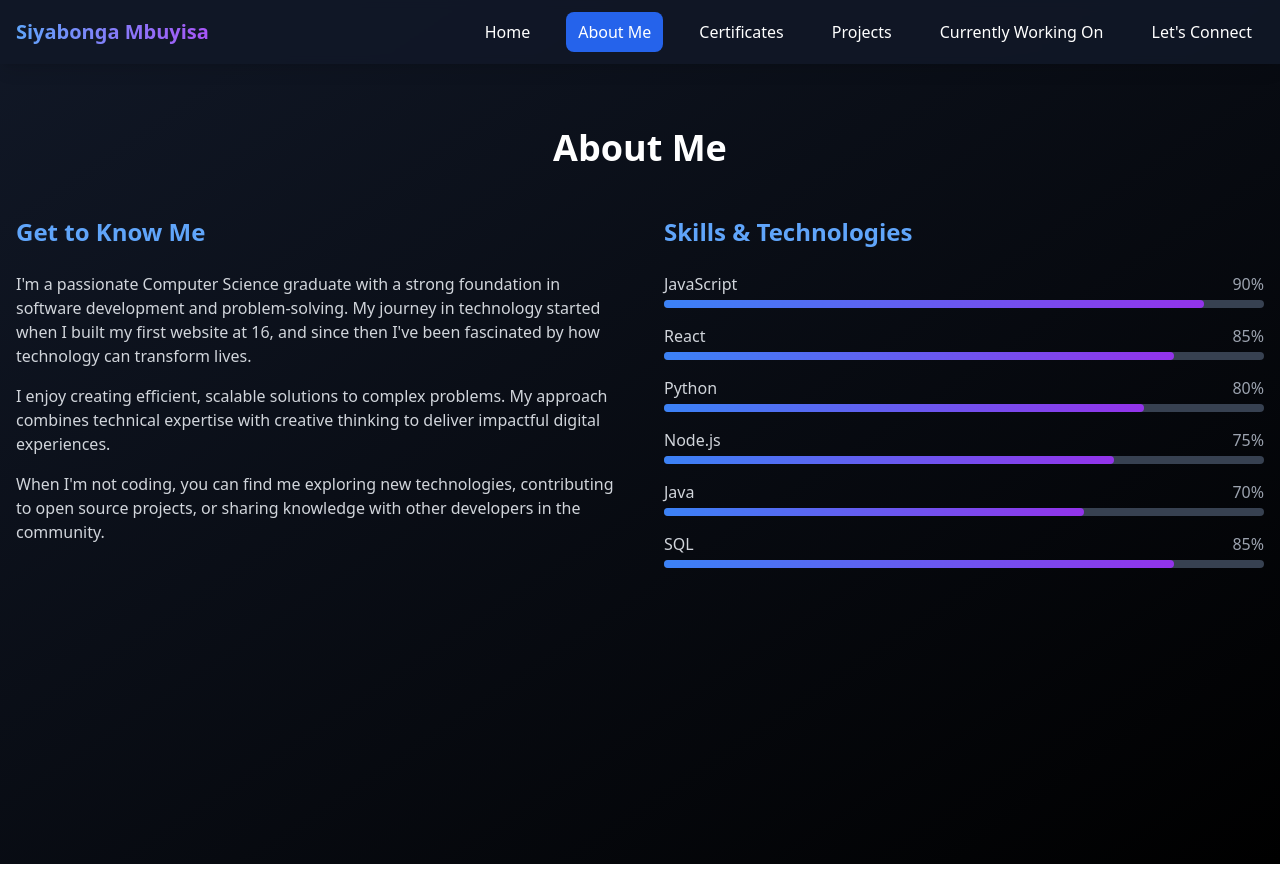
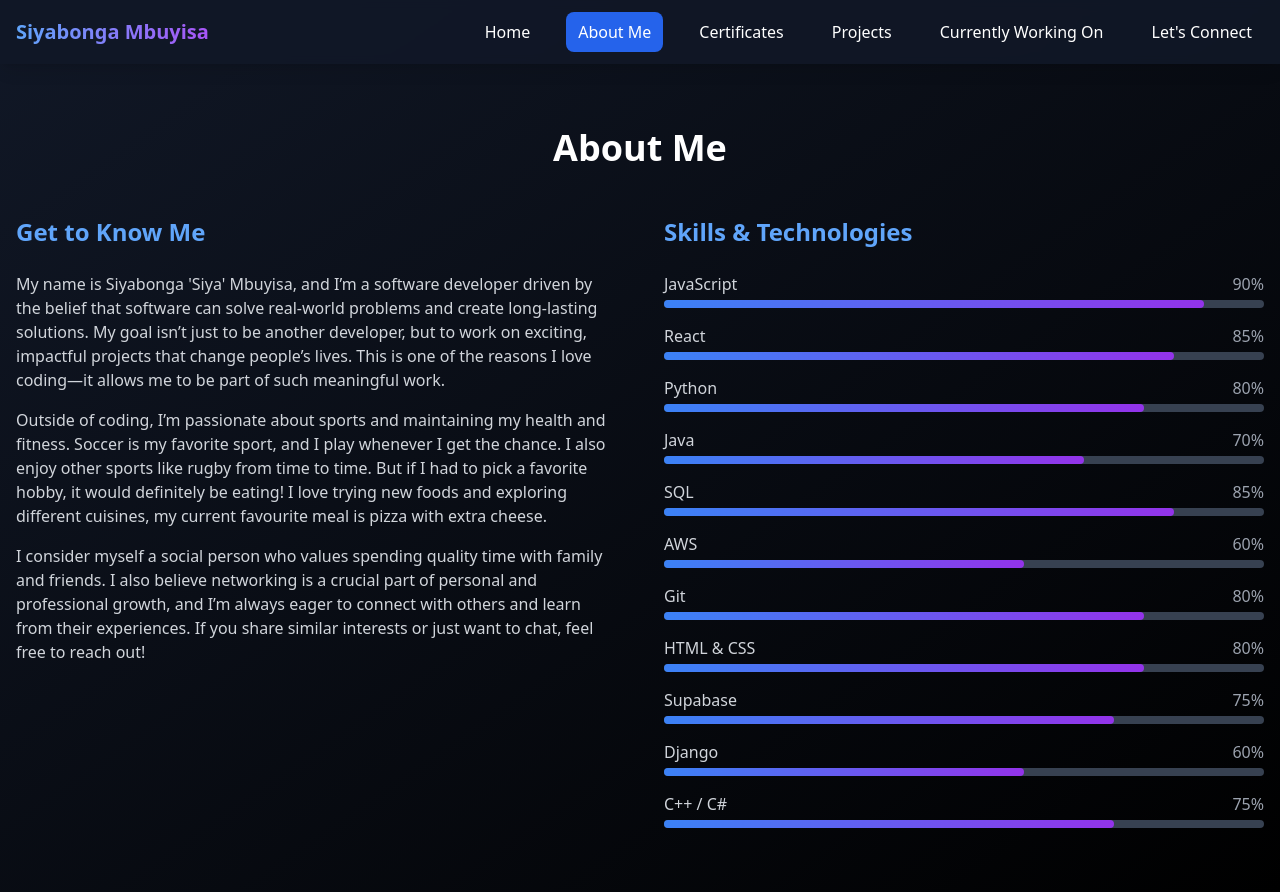
Before and after one commit to Siya2-0/siyabonga-mbuyisa-2, a React (Create React App) app in the folder siyabonga-mbuyisa-2/: page / in a window 1280 px wide. Both pictures are taken after a click on the button "About Me". Before the commit the page ends 864 px from the top, so only its background shows below. Built offline with nearby package versions, Linux system fonts and the light colour scheme.

Commit message:
AboutMe Page component updated

```diff
--- a/siyabonga-mbuyisa-2/src/pages/landing.js
+++ b/siyabonga-mbuyisa-2/src/pages/landing.js
@@ -154,9 +154,15 @@ const AboutPage = () => {
     { name: 'JavaScript', level: 90 },
     { name: 'React', level: 85 },
     { name: 'Python', level: 80 },
-    { name: 'Node.js', level: 75 },
     { name: 'Java', level: 70 },
     { name: 'SQL', level: 85 },
+    { name: 'AWS', level: 60 },
+    { name: 'Git', level: 80 },
+    { name: 'HTML & CSS', level: 80 },
+    { name: 'Supabase', level: 75 },
+    { name: 'Django', level: 60 },
+    { name: 'C++ / C#', level: 75 }
+
   ];
 
   return (
@@ -168,17 +174,13 @@ const AboutPage = () => {
           <div className="animate-fade-in">
             <h3 className="text-2xl font-semibold mb-6 text-blue-400">Get to Know Me</h3>
             <p className="text-gray-300 mb-4">
-              I'm a passionate Computer Science graduate with a strong foundation in software development
-              and problem-solving. My journey in technology started when I built my first website at 16,
-              and since then I've been fascinated by how technology can transform lives.
+              My name is Siyabonga 'Siya' Mbuyisa, and I’m a software developer driven by the belief that software can solve real-world problems and create long-lasting solutions. My goal isn’t just to be another developer, but to work on exciting, impactful projects that change people’s lives. This is one of the reasons I love coding—it allows me to be part of such meaningful work.
             </p>
             <p className="text-gray-300 mb-4">
-              I enjoy creating efficient, scalable solutions to complex problems. My approach combines
-              technical expertise with creative thinking to deliver impactful digital experiences.
+              Outside of coding, I’m passionate about sports and maintaining my health and fitness. Soccer is my favorite sport, and I play whenever I get the chance. I also enjoy other sports like rugby from time to time. But if I had to pick a favorite hobby, it would definitely be eating! I love trying new foods and exploring different cuisines, my current favourite meal is pizza with extra cheese.
             </p>
             <p className="text-gray-300">
-              When I'm not coding, you can find me exploring new technologies, contributing to open source
-              projects, or sharing knowledge with other developers in the community.
+              I consider myself a social person who values spending quality time with family and friends. I also believe networking is a crucial part of personal and professional growth, and I’m always eager to connect with others and learn from their experiences. If you share similar interests or just want to chat, feel free to reach out!
             </p>
           </div>
 
```
